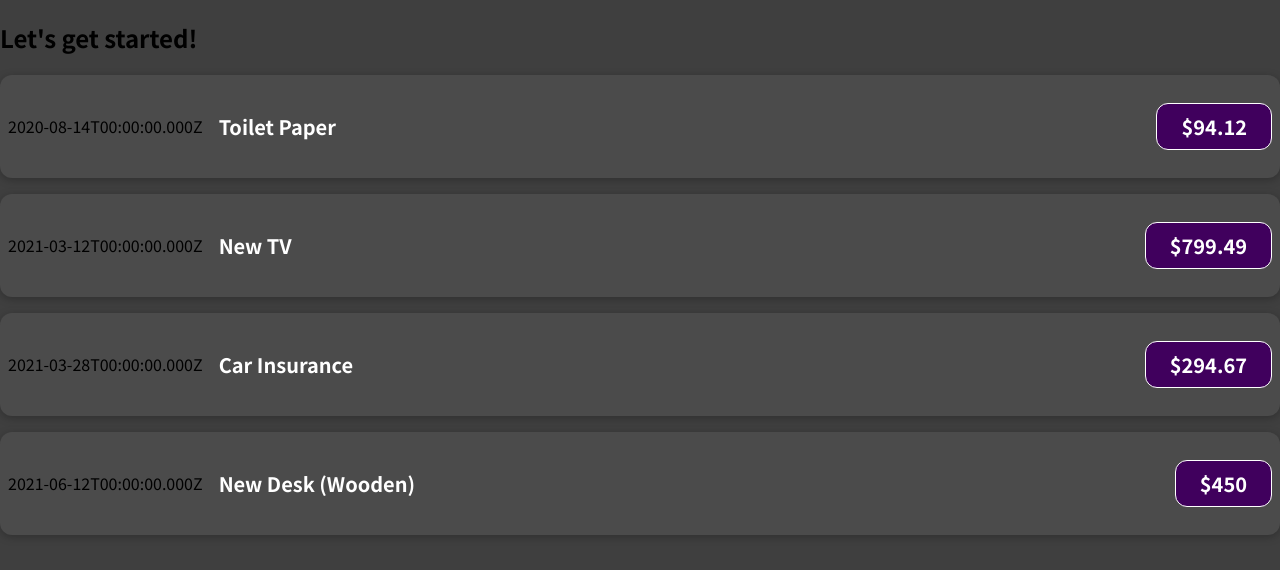
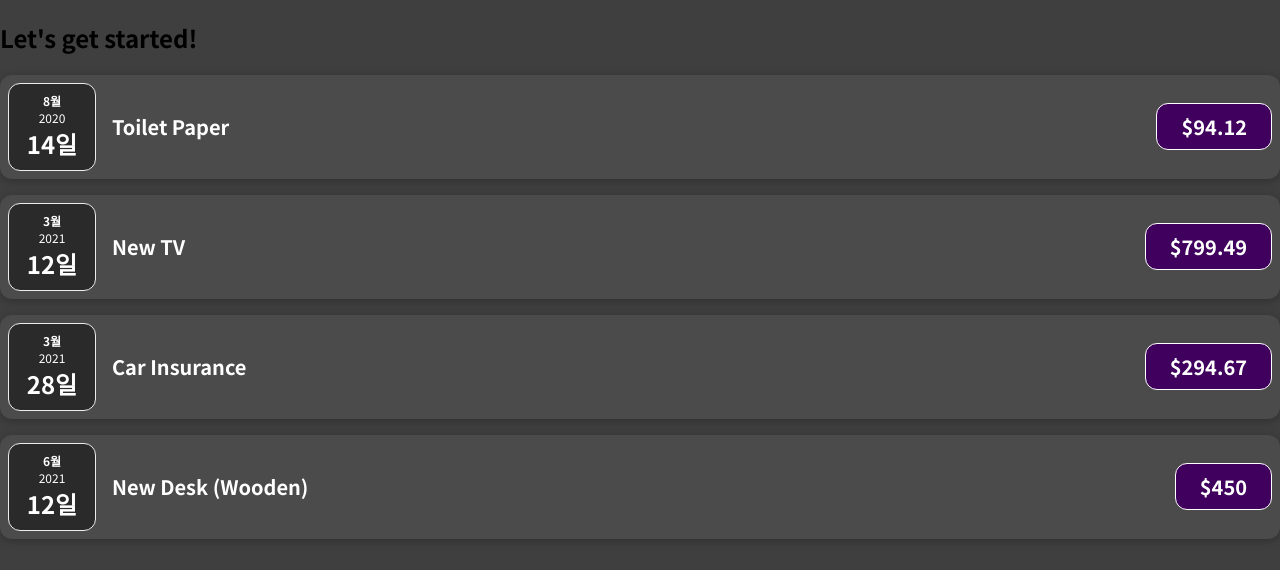
Before and after one commit to emoket/react-complete-guide, a JavaScript app: page / in a window 1280 px wide. Shown: the top 570 px of the page. Built offline with nearby package versions, Linux system fonts and the light colour scheme.

Commit message:
ExpenseDate Component Added

```diff
--- /dev/null
+++ b/src/components/ExpenseDate.css
@@ -0,0 +1,26 @@
+.expense-date {
+  display: flex;
+  flex-direction: column;
+  width: 5.5rem;
+  height: 5.5rem;
+  border: 1px solid #ececec;
+  background-color: #2a2a2a;
+  color: white;
+  border-radius: 12px;
+  align-items: center;
+  justify-content: center;
+}
+
+.expense-date__month {
+  font-size: 0.75rem;
+  font-weight: bold;
+}
+
+.expense-date__year {
+  font-size: 0.75rem;
+}
+
+.expense-date__day {
+  font-size: 1.5rem;
+  font-weight: bold;
+}
--- /dev/null
+++ b/src/components/ExpenseDate.js
@@ -0,0 +1,17 @@
+import './ExpenseDate.css'
+
+function ExpenseDate(props) {
+  const month = props.date.toLocaleString('ko-KR', { month: 'long' });
+  const day = props.date.toLocaleString('ko-KR', { day: '2-digit' });
+  const year = props.date.getFullYear();
+
+  return (
+    <div className="expense-date">
+      <div className="expense-date__month">{month}</div>
+      <div className="expense-date__year">{year}</div>
+      <div className="expense-date__day">{day}</div>
+    </div>
+  );
+}
+
+export default ExpenseDate
--- a/src/components/ExpenseItem.js
+++ b/src/components/ExpenseItem.js
@@ -1,9 +1,10 @@
+import ExpenseDate from './ExpenseDate';
 import './ExpenseItem.css'
 
 function ExpenseItem(props) {
   return (
     <div className='expense-item'>
-      <div>{props.date.toISOString()}</div>
+      <ExpenseDate date={props.date} />
       <div className='expense-item__description'>
         <h2>{props.title}</h2>
         <p className='expense-item__price'>${props.amount}</p>
```
Also changed, not shown: 1 other file (tests, documents, lock files or other folders).
